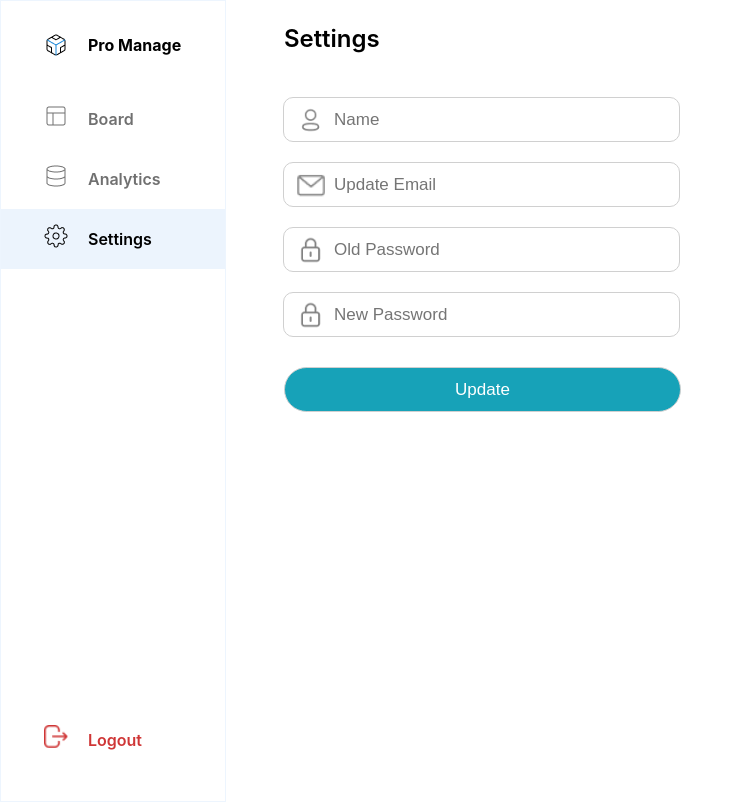
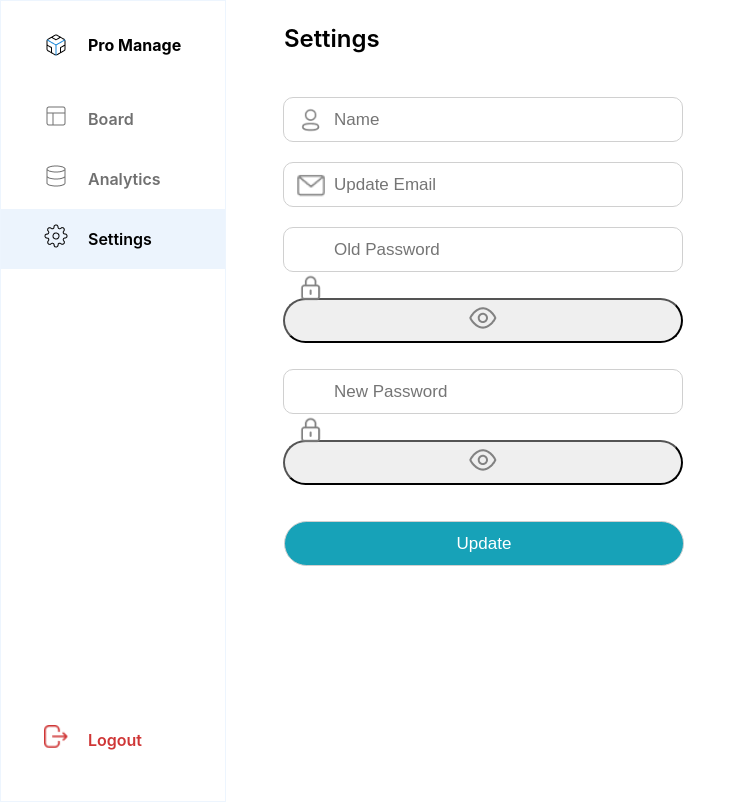
Before and after one commit to AmanMate/Pro_Manage_Frontend, a React (Create React App) app: page /settings in a window 1280 px wide. Shown: the whole page, without its empty margins (0-746 px from the left). Built offline with nearby package versions, Linux system fonts and the light colour scheme.

Commit message:
Update Settings.js

```diff
--- a/src/components/Settings/Settings.js
+++ b/src/components/Settings/Settings.js
@@ -6,6 +6,7 @@ import "./Settings.css";
 import User from "../../assets/icons/Frame 1036.png";
 import Email from "../../assets/icons/mdi-light_email.png";
 import Password from "../../assets/icons/lock.png";
+import View from "../../assets/icons/view.png";
 
 export default function Settings() {
   const navigate = useNavigate();
@@ -20,6 +21,12 @@ export default function Settings() {
 
   const [inputName, setInputName] = useState("");
   const [inputEmail, setInputEmail] = useState("");
+  const [showPassword, setShowPassword] = useState(false);
+
+  const toggleShowPassword = () => {
+    setShowPassword(!showPassword);
+  };
+
 
   useEffect(() => {
     const email = localStorage.getItem("email");
@@ -83,20 +90,32 @@ export default function Settings() {
           <div className="input-wrapper">
             <img src={Password} alt="Old Password Icon" className="input-icon" />
             <input
-              type="password"
+              type={showPassword ? "text" : "password"}
               name="oldPassword"
               placeholder="Old Password"
               onChange={handleUpdate}
             />
+            <button
+                  onClick={toggleShowPassword}
+                  className="show-pass-old"
+                >
+                  <img src={View} />
+                </button>
           </div>
           <div className="input-wrapper">
             <img src={Password} alt="New Password Icon" className="input-icon" />
             <input
-              type="password"
+              type={showPassword ? "text" : "password"}
               name="newPassword"
               placeholder="New Password"
               onChange={handleUpdate}
             />
+            <button
+                  onClick={toggleShowPassword}
+                  className="show-pass-new"
+                >
+                  <img src={View} />
+                </button>
           </div>
         </div>
         <button className="updateBtn" onClick={handleUpdateSubmit}>
```
